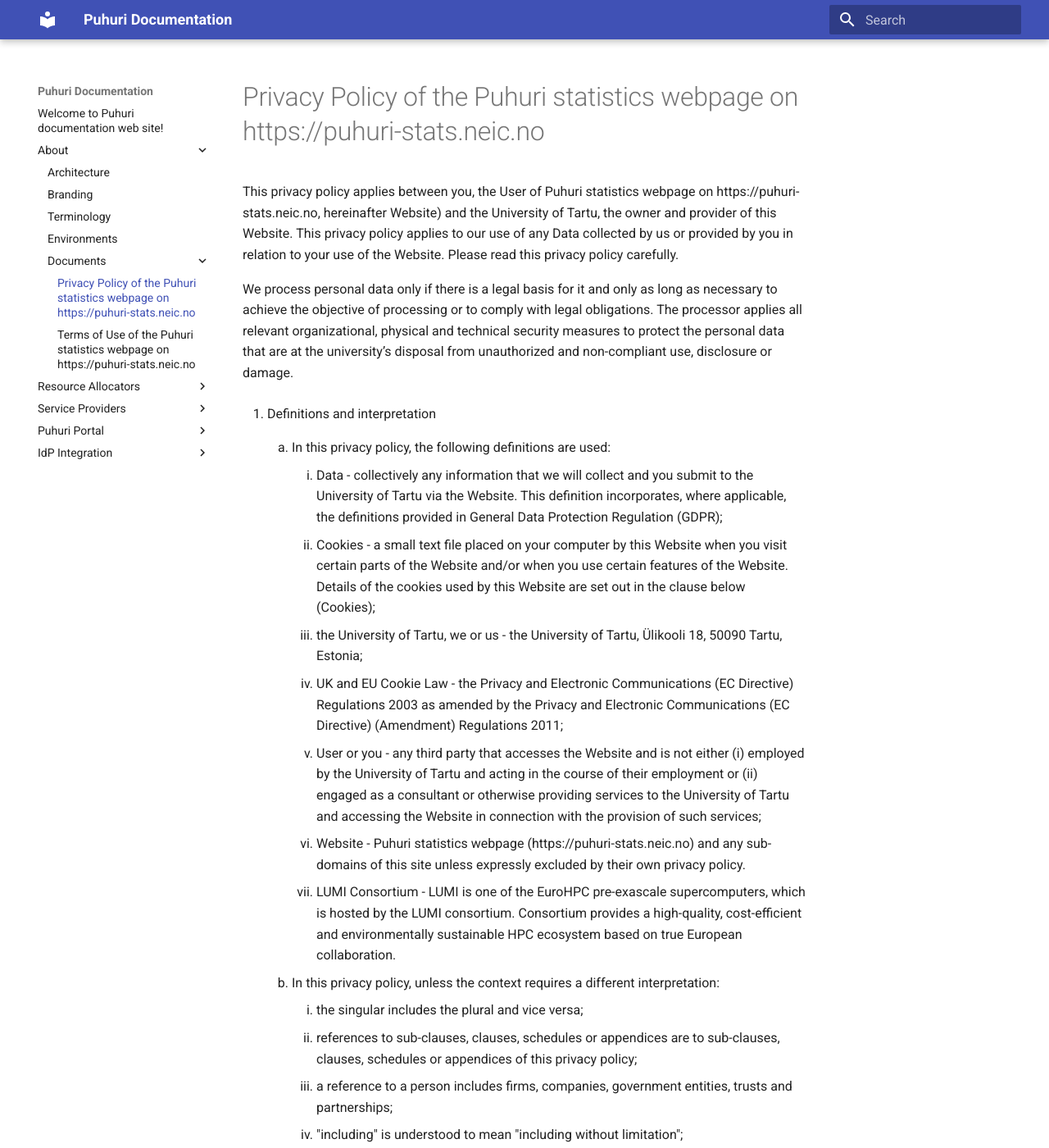
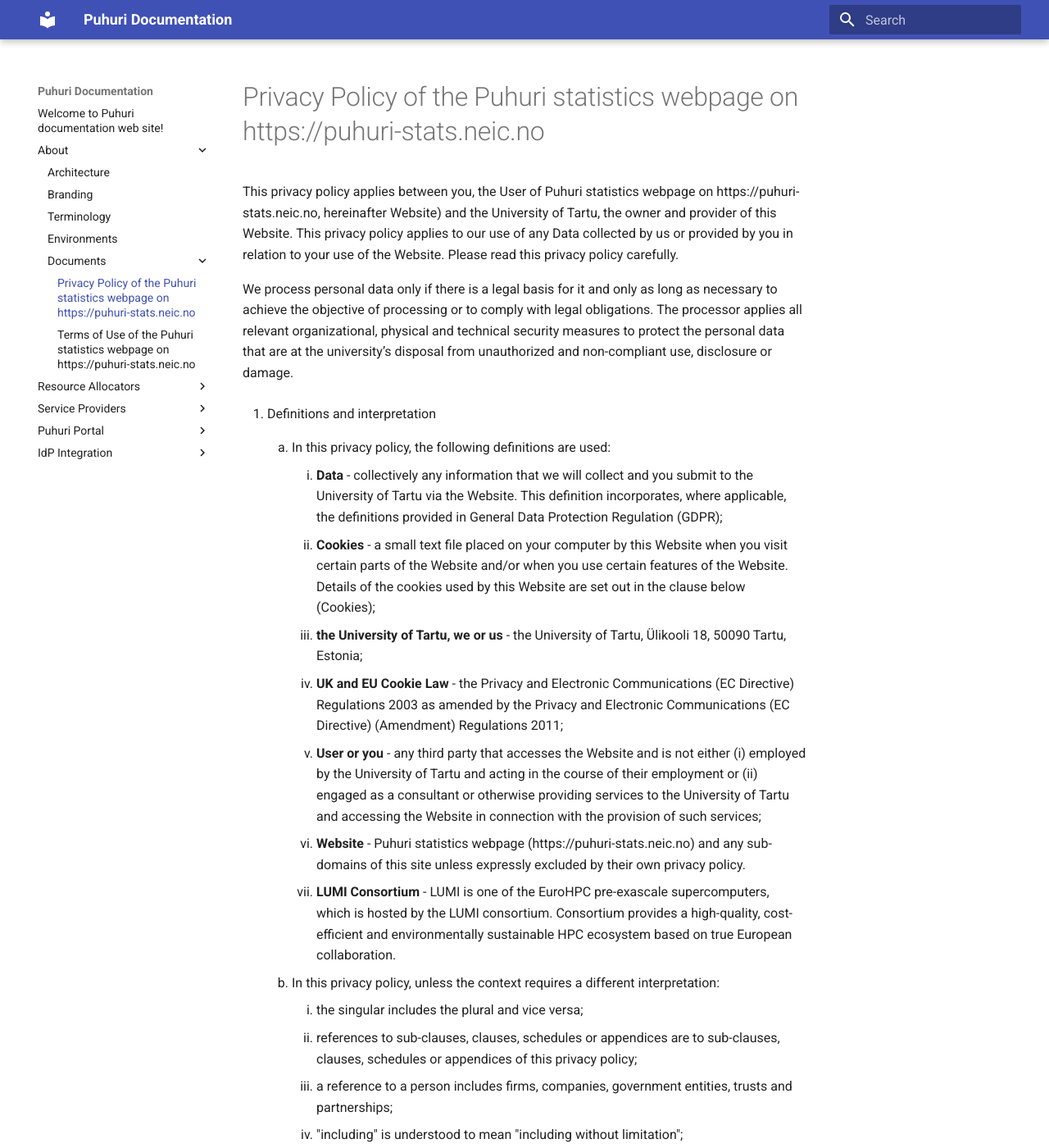
Before and after one commit to neicnordic/puhuri-web, an MkDocs documentation site: the page built from docs/Documents/statistics_pp.md, in a window 1280 px wide and 1400 px high. Shown: the whole window at 82% size. Built offline with MkDocs 1.6.1 and Material for MkDocs 9.7.7, drawn with Linux system fonts in a browser that asks for light colours; some of the changed text lies outside the part shown.

```diff
--- a/docs/Documents/statistics_pp.md
+++ b/docs/Documents/statistics_pp.md
@@ -6,13 +6,13 @@ We process personal data only if there is a legal basis for it and only as long
 
 1. Definitions and interpretation
     1. In this privacy policy, the following definitions are used:
-        1. Data - collectively any information that we will collect and you submit to the University of Tartu via the Website. This definition incorporates, where applicable, the definitions provided in General Data Protection Regulation (GDPR);
-        2. Cookies - a small text file placed on your computer by this Website when you visit certain parts of the Website and/or when you use certain features of the Website. Details of the cookies used by this Website are set out in the clause below (Cookies);
-        3. the University of Tartu, we or us -  the University of Tartu,  Ülikooli 18, 50090 Tartu, Estonia;
-        4. UK and EU Cookie Law - the Privacy and Electronic Communications (EC Directive) Regulations 2003 as amended by the Privacy and Electronic Communications (EC Directive) (Amendment) Regulations 2011;
-        5. User or you - any third party that accesses the Website and is not either (i) employed by  the University of Tartu and acting in the course of their employment or (ii) engaged as a consultant or otherwise providing services to the University of Tartu and accessing the Website in connection with the provision of such services;
-        6. Website - Puhuri statistics webpage (https://puhuri-stats.neic.no) and any sub-domains of this site unless expressly excluded by their own privacy policy.
-        7. LUMI Consortium - LUMI is one of the EuroHPC pre-exascale supercomputers, which is hosted by the LUMI consortium. Consortium provides a high-quality, cost-efficient and environmentally sustainable HPC ecosystem based on true European collaboration.
+        1. **Data** - collectively any information that we will collect and you submit to the University of Tartu via the Website. This definition incorporates, where applicable, the definitions provided in General Data Protection Regulation (GDPR);
+        2. **Cookies** - a small text file placed on your computer by this Website when you visit certain parts of the Website and/or when you use certain features of the Website. Details of the cookies used by this Website are set out in the clause below (Cookies);
+        3. **the University of Tartu, we or us** -  the University of Tartu,  Ülikooli 18, 50090 Tartu, Estonia;
+        4. **UK and EU Cookie Law** - the Privacy and Electronic Communications (EC Directive) Regulations 2003 as amended by the Privacy and Electronic Communications (EC Directive) (Amendment) Regulations 2011;
+        5. **User or you** - any third party that accesses the Website and is not either (i) employed by  the University of Tartu and acting in the course of their employment or (ii) engaged as a consultant or otherwise providing services to the University of Tartu and accessing the Website in connection with the provision of such services;
+        6. **Website** - Puhuri statistics webpage (https://puhuri-stats.neic.no) and any sub-domains of this site unless expressly excluded by their own privacy policy.
+        7. **LUMI Consortium** - LUMI is one of the EuroHPC pre-exascale supercomputers, which is hosted by the LUMI consortium. Consortium provides a high-quality, cost-efficient and environmentally sustainable HPC ecosystem based on true European collaboration.
 
     2. In this privacy policy, unless the context requires a different interpretation:
         1. the singular includes the plural and vice versa;
@@ -66,9 +66,9 @@ We process personal data only if there is a legal basis for it and only as long
     3. All Cookies used by this Website are used in accordance with current UK and EU Cookie Law.
     4. Before the Website places Cookies on your computer, you will be presented with a message bar requesting your consent to set those Cookies. By giving your consent to the placing of Cookies, you are enabling the University of Tartu to provide a better experience and service to you. You may, if you wish, deny consent to the placing of Cookies; however certain features of the Website may not function fully or as intended.
     5. This Website may place the following Cookies:
-        1. Strictly necessary cookies - These are cookies that are required for the operation of our Website. They include, for example, cookies that enable you to log into secure areas of our Website, use a shopping cart or make use of e-billing services.
-        2. Analytical/performance cookies - They allow us to recognize and count the number of visitors and to see how visitors move around our Website when they are using it. This helps us to improve the way our Website works, for example, by ensuring that users are finding what they are looking for easily.
-        3. Functionality cookies - These are used to recognize you when you return to our Website. This enables us to personalize our content for you, greet you by name and remember your preferences (for example, your choice of language or region).
+        1. **Strictly necessary cookies** - These are cookies that are required for the operation of our Website. They include, for example, cookies that enable you to log into secure areas of our Website, use a shopping cart or make use of e-billing services.
+        2. **Analytical/performance cookies** - They allow us to recognize and count the number of visitors and to see how visitors move around our Website when they are using it. This helps us to improve the way our Website works, for example, by ensuring that users are finding what they are looking for easily.
+        3. **Functionality cookies** - These are used to recognize you when you return to our Website. This enables us to personalize our content for you, greet you by name and remember your preferences (for example, your choice of language or region).
     6. You can choose to enable or disable Cookies in your internet browser. By default, most internet browsers accept Cookies but this can be changed. For further details, please consult the help menu in your internet browser.
     7. You can choose to delete Cookies at any time; however, you may lose any information that enables you to access the Website more quickly and efficiently including, but not limited to, personalization settings.
     8. It is recommended that you ensure that your internet browser is up-to-date and that you consult the help and guidance provided by the developer of your internet browser if you are unsure about adjusting your privacy settings.
@@ -77,8 +77,8 @@ We process personal data only if there is a legal basis for it and only as long
     1. Your personal data will be protected and processed according to European GDPR regulation 2016/679.
 
 11. Changes to this privacy policy
-    1.The University of Tartu reserves the right to change this privacy policy as we may deem necessary from time to time or as may be required by law. The most recent version of the privacy policy is posted on the Website and you are deemed to have accepted the terms of the privacy policy on your first use of the Website following the alterations.
+    1. The University of Tartu reserves the right to change this privacy policy as we may deem necessary from time to time or as may be required by law. The most recent version of the privacy policy is posted on the Website and you are deemed to have accepted the terms of the privacy policy on your first use of the Website following the alterations.
     2. We encourage you to review this privacy policy often to stay informed of changes that may affect you.
 
 13. Contacting Us
-    If you have any questions regarding this privacy policy or you would like to receive any stored Data we have about you, please contact us by email at support@hpc.ut.ee.
+    - If you have any questions regarding this privacy policy or you would like to receive any stored Data we have about you, please contact us by email at support@hpc.ut.ee.
```
